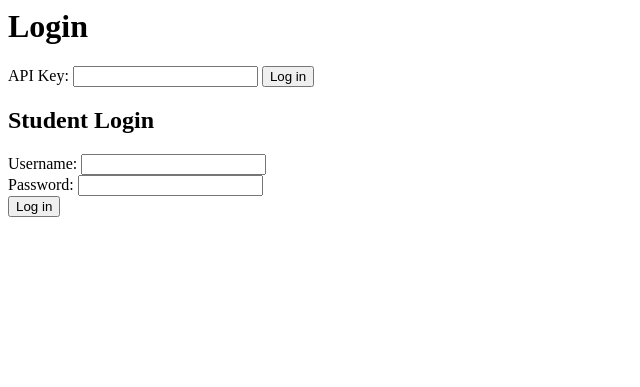
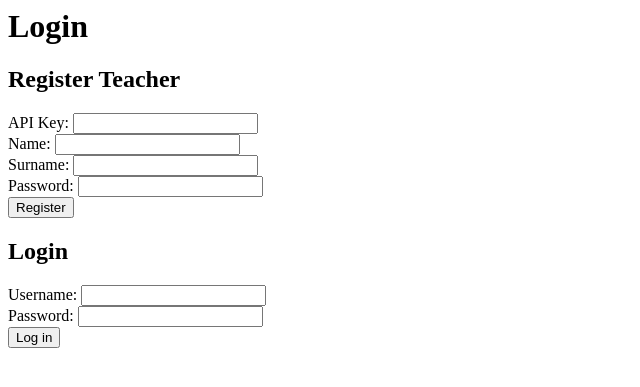
Before and after one commit to auksasful/IT-AI-Assistant-101-wp, a PHP site: page /login.php in a window 1280 px wide. Shown: the top 387 px of the page, without its empty margins (0-640 px from the left). Run offline with PHP 8.4, Linux system fonts and the light colour scheme.

Commit message:
user roles authentication

```diff
--- a/APIConnector.php
+++ b/APIConnector.php
@@ -13,10 +13,12 @@ class ApiConnector {
         if (!$this->secret_key) {
             throw new Exception('JWT_SECRET_KEY environment variable is not set.');
         }
-
     }
 
-    public function test_connection() {
+    public function test_connection($username, $user_type, $register_request) {
+        if ($register_request) {
+            error_log('Testing connection for registration');
+            // Register mode
             $ch = curl_init();
 
             curl_setopt($ch, CURLOPT_URL, 'https://api.naga.ac/v1/tokenizer');
@@ -41,7 +43,7 @@ class ApiConnector {
             $response_data = json_decode($response, true);
 
             if (isset($response_data['total']) && $response_data['total'] == 1) {
-            return $this->generate_jwt();
+                return $this->generate_jwt($username, $user_type);
             } elseif (isset($response_data['error']['type']) && $response_data['error']['type'] == 'invalid_api_key') {
                 return false;
             } else {
@@ -51,13 +53,20 @@ class ApiConnector {
 
             curl_close($ch);
         }
+        return $this->generate_jwt($username, $user_type);
+    }
 
-    private function generate_jwt() {
+    private function generate_jwt($username, $user_type) {
+        error_log('Generating JWT token for ' . $username . ' (' . $user_type . ')'); // Debug statement
         $payload = [
             'iss' => 'your_issuer', // Replace with your issuer
             'iat' => time(),
             'exp' => time() + (60 * 60), // Token valid for 1 hour
-            'sub' => 'user_id' // Replace with the user ID or other identifier
+            'sub' => 'user_id', // Replace with the user ID or other identifier
+            "data" => [
+                "username" => $username,
+                "user_type" => $user_type
+            ]
         ];
 
         return JWT::encode($payload, $this->secret_key, 'HS256');
--- a/UserManager.php
+++ b/UserManager.php
@@ -10,12 +10,12 @@ class UserManager {
 
     function generate_username($name, $surname) {
         global $wpdb;
-        $table_name = $wpdb->prefix . 'tbit_ai_assistant101_student';
+        $table_name = $wpdb->prefix . 'it_ai_assistant101_user';
         $base_username = substr($name, 0, 3) . substr($surname, 0, 3);
         $username = $base_username;
         $counter = 1;
 
-        while ($wpdb->get_var($wpdb->prepare("SELECT COUNT(*) FROM $table_name WHERE student_username = %s", $username)) > 0) {
+        while ($wpdb->get_var($wpdb->prepare("SELECT COUNT(*) FROM $table_name WHERE user_username = %s", $username)) > 0) {
             $username = $base_username . $counter;
             $counter++;
         }
@@ -33,25 +33,41 @@ class UserManager {
         return $randomString;
     }
 
-    public function insert_student_with_generated_credentials($name, $surname) {
+    public function insert_user_with_generated_credentials($name, $surname, $role, $password, $tied_to_teacher='') {
         global $wpdb;
-        $table_name = $wpdb->prefix . 'tbit_ai_assistant101_student';
+        $table_name = $wpdb->prefix . 'it_ai_assistant101_user';
 
         $username = $this->generate_username($name, $surname);
-        $password = $this->generate_random_password();
+        if ($password == '') {
+            $password = $this->generate_random_password();
+        }
         $hashed_password = password_hash($password, PASSWORD_BCRYPT);
+        $temporary_password = '';
+
+        if ($role == 'student') {
+            $temporary_password = $password;
+        }
 
         $wpdb->insert(
             $table_name,
             array(
-                'student_name' => $name,
-                'student_surname' => $surname,
-                'student_username' => $username,
-                'student_password' => $hashed_password
+                'user_name' => $name,
+                'user_surname' => $surname,
+                'user_username' => $username,
+                'user_password' => $hashed_password,
+                'user_role' => $role,
+                'tied_to_teacher' => $tied_to_teacher,
+                'temporary_password' => $temporary_password
             )
         );
 
-        return array('username' => $username, 'password' => $password); // Return the credentials for display
+        //if role is student then return with password, otherwise return without password
+        if($role == 'student'){
+            return array('username' => $username, 'password' => $password, 'user_role' => $role); // Return the credentials for display
+        }
+        else {
+            return array('username' => $username, 'user_role' => $role); // Return the credentials for display
+        }
     }
 }
 
--- a/login.php
+++ b/login.php
@@ -3,20 +3,30 @@
 session_start();
 
 require 'APIConnector.php';
+require 'UserManager.php';
 
 // Debug statement to check the script execution
 error_log('login.php script executed');
 
 // Check if form is submitted
 if ($_SERVER['REQUEST_METHOD'] == 'POST') {
-    if (isset($_POST['api_key'])) {
+    if (isset($_POST['teacher_register'])) {
         error_log('Form submitted');
+        error_log('User Name: ' . $_POST['user_name']);
+        error_log('User Surname: ' . $_POST['user_surname']);
         $api_key = $_POST['api_key'];
 
         $api_connector = new ApiConnector($api_key);
 
+        $user_manager = new UserManager();
+        $name = sanitize_text_field($_POST['user_name']);
+        $surname = sanitize_text_field($_POST['user_surname']);
+        $password = sanitize_text_field($_POST['password']);
+        $credentials = $user_manager->insert_user_with_generated_credentials($name, $surname, 'teacher', $password);
+        // echo 'Student added successfully! Username: ' . $credentials['username'] . ' Password: ' . $credentials['password'];
+
         // Call the method to test the connection and handle the result
-        $jwt_token = $api_connector->test_connection();
+        $jwt_token = $api_connector->test_connection($credentials['username'], $credentials['user_role'], true);
 
         if ($jwt_token) {
             // Store the JWT token in a session
@@ -32,26 +42,36 @@ if ($_SERVER['REQUEST_METHOD'] == 'POST') {
             wp_redirect(home_url('/itaiassistant101/login'));
             exit();
         }
-    } elseif (isset($_POST['student_login'])) {
+    } elseif (isset($_POST['general_login'])) {
         // TODO: Tie with teacher API key
-        error_log('Student login form submitted');
+        error_log('General login form submitted');
+        $api_connector = new ApiConnector('');
         $username = sanitize_text_field($_POST['username']);
         $password = sanitize_text_field($_POST['password']);
 
         global $wpdb;
-        $table_name = $wpdb->prefix . 'tbit_ai_assistant101_student';
-        $student = $wpdb->get_row($wpdb->prepare("SELECT * FROM $table_name WHERE student_username = %s", $username));
+        $table_name = $wpdb->prefix . 'it_ai_assistant101_user';
+        $user = $wpdb->get_row($wpdb->prepare("SELECT * FROM $table_name WHERE user_username = %s", $username));
 
-        if ($student && password_verify($password, $student->student_password)) {
-            // Store student info in session
-            $_SESSION['student_username'] = $student->student_username;
+        if ($user && password_verify($password, $user->user_password)) {
+            $jwt_token = $api_connector->test_connection($user->user_username, $user->user_role, false);
 
-            // Redirect to the student dashboard page
-            error_log('Student login successful, redirecting to dashboard');
-            wp_redirect(home_url('/itaiassistant101/dashboard'));
-            exit();
+            if ($jwt_token) {
+                // Store the JWT token in a session
+                $_SESSION['jwt_token'] = $jwt_token;
+
+                // Redirect to the dashboard page
+                error_log('Redirecting to dashboard');
+                wp_redirect(home_url('/itaiassistant101/dashboard'));
+                exit();
+            } else {
+                // Redirect to the login page
+                error_log('Redirecting to login (invalid token)');
+                wp_redirect(home_url('/itaiassistant101/login'));
+                exit();
+            }
         } else {
-            error_log('Invalid student username or password');
+            error_log('Invalid username or password');
             echo 'Invalid username or password';
         }
     }
@@ -80,15 +100,26 @@ if (isset($_SESSION['jwt_token'])) {
 ?>
 <h1>Login</h1>
 
-<!-- API Key Login Form -->
+<!-- Teacher Register Form -->
+<h2>Register Teacher</h2>
 <form method="POST">
     <label for="api_key">API Key:</label>
-    <input type="text" id="api_key" name="api_key">
-    <input type="submit" value="Log in">
+    <input type="text" id="api_key" name="api_key" required>
+    <br>
+    <label for="user_name">Name:</label>
+    <input type="text" id="user_name" name="user_name" required>
+    <br>
+    <label for="user_surname">Surname:</label>
+    <input type="text" id="user_surname" name="user_surname" required>
+    <br>
+    <label for="password">Password:</label>
+    <input type="password" id="password" name="password" required>
+    <br>
+    <input type="submit" name="teacher_register" value="Register">
 </form>
 
-<!-- Student Login Form -->
-<h2>Student Login</h2>
+<!--General Login Form -->
+<h2>Login</h2>
 <form method="POST">
     <label for="username">Username:</label>
     <input type="text" id="username" name="username" required>
@@ -96,5 +127,5 @@ if (isset($_SESSION['jwt_token'])) {
     <label for="password">Password:</label>
     <input type="password" id="password" name="password" required>
     <br>
-    <input type="submit" name="student_login" value="Log in">
+    <input type="submit" name="general_login" value="Log in">
 </form>
```
Also changed, not shown: dashboard.php (+20 -12 lines), itai-assistant-101.php (+12 -9 lines). Lines whose indentation alone changed are shown as unchanged.
